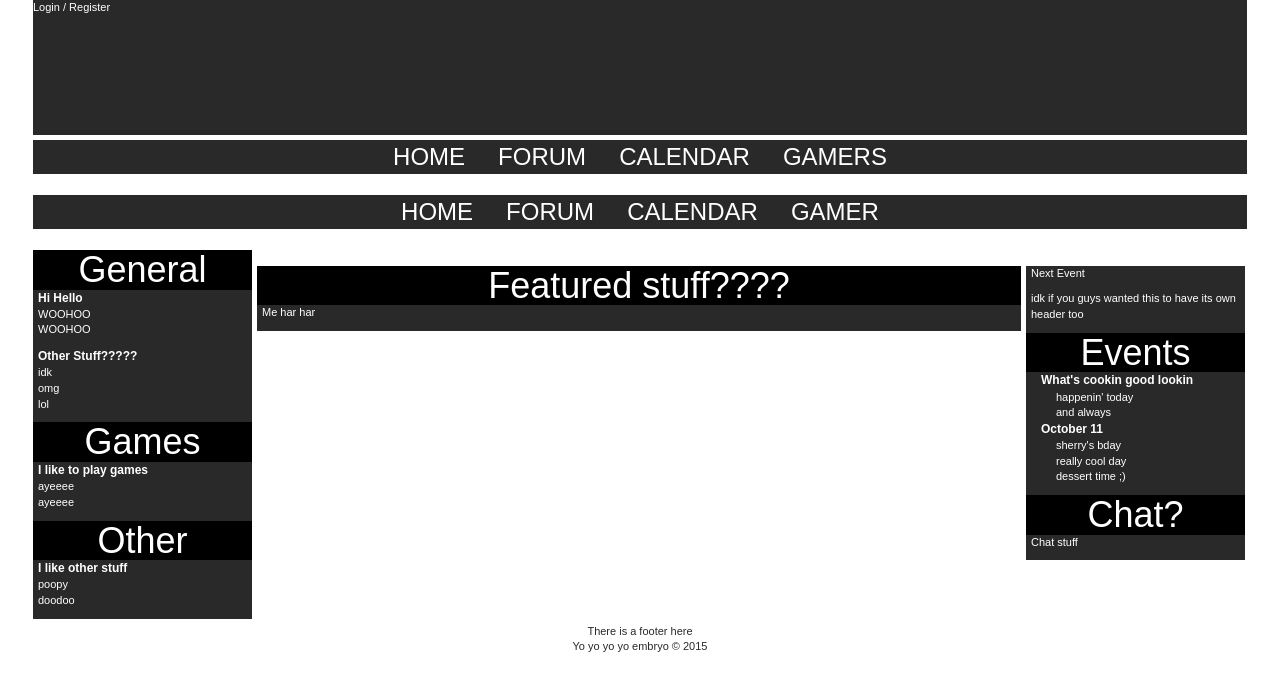
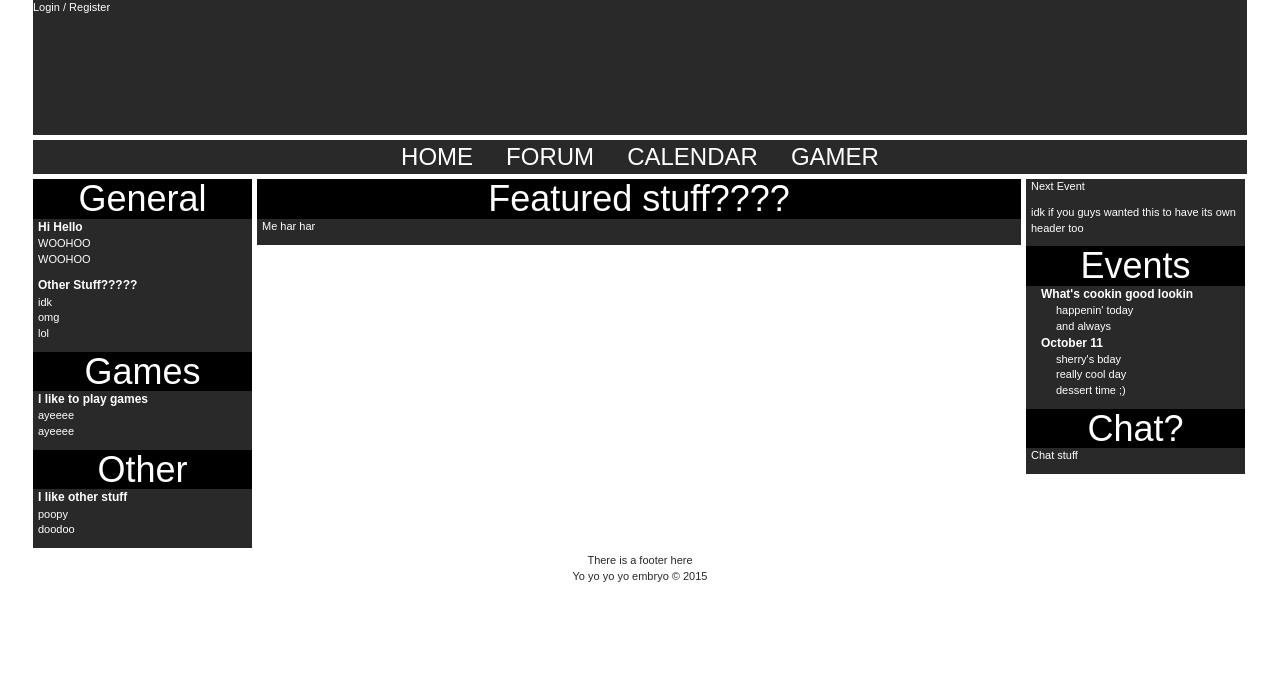
Before and after one commit to leark/GAMERS, a plain HTML site: page index.html in a window 1280 px wide. Drawn offline with nearby package versions, Linux system fonts and the light colour scheme; some packages are replaced by stand-ins of ours.

Commit message:
fixed issues?

```diff
--- a/index.html
+++ b/index.html
@@ -22,25 +22,23 @@
 	<body>
 		<div id="stuff">
 			<div id="head">Login / Register</div>
-			<div id="nav">
+<!-- 			<div id="nav">
 				<a ui-sref="home" class="nav">Home</a>
 				<a ui-sref="forum" class="nav">Forum</a>
 				<a ui-sref="calendar" class="nav">Calendar</a>
 				<a href="" class="nav">GAMERS</a>
-			</div>
+			</div> -->
 
-<<<<<<< HEAD
 		<div id="nav">
 			<a href="/" class="nav">Home</a>
 			<a href="/forum.html" class="nav">Forum</a>
 			<a href="/calendar.html" class="nav">Calendar</a>
 			<a href="" class="nav">GAMER</a>
 		</div>
-=======
+
 			<div id="main">
 				<div id="titleleft">Forum Sidebar</div>
 				<div id="titleright">Events/Features</div>
->>>>>>> 7b8f08d5279ca2e61ee7dc0e014ee9724adb785b
 
 				<div id="left">
 					<div id="leftbar">
```
